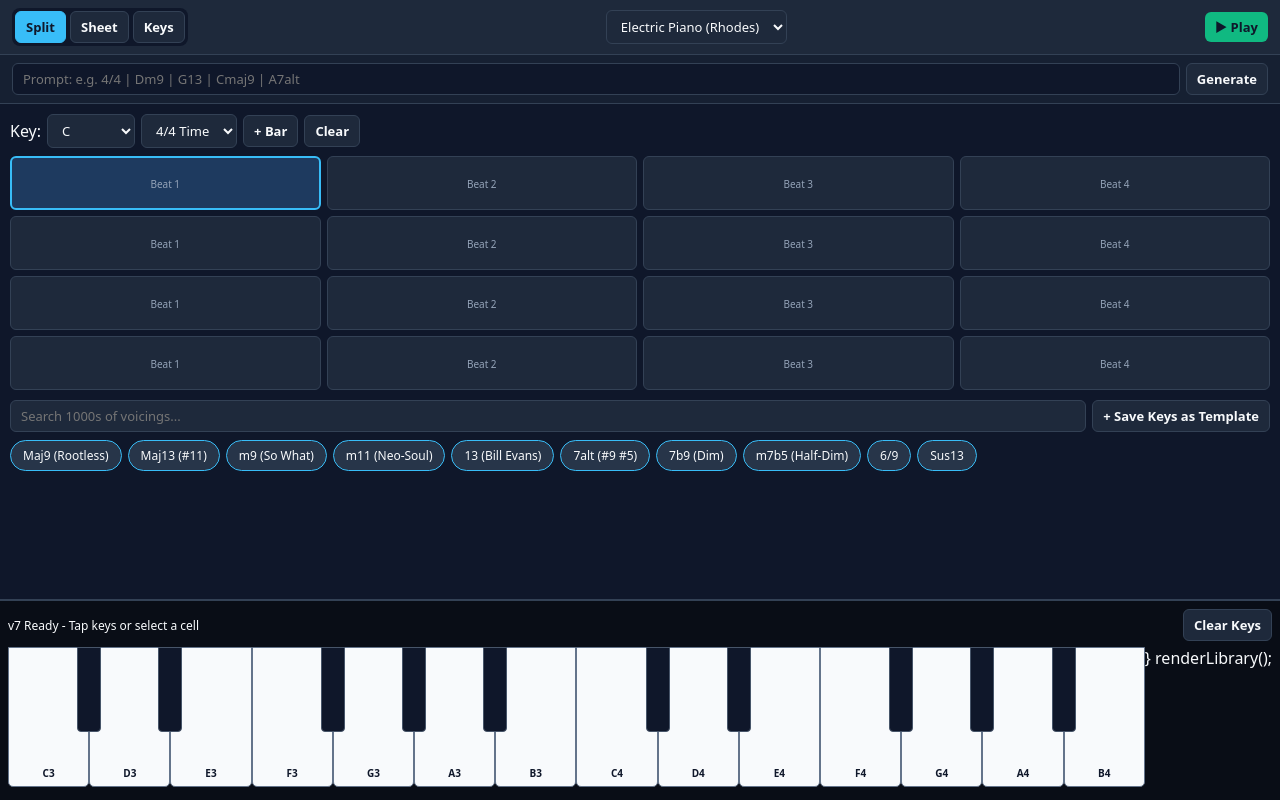
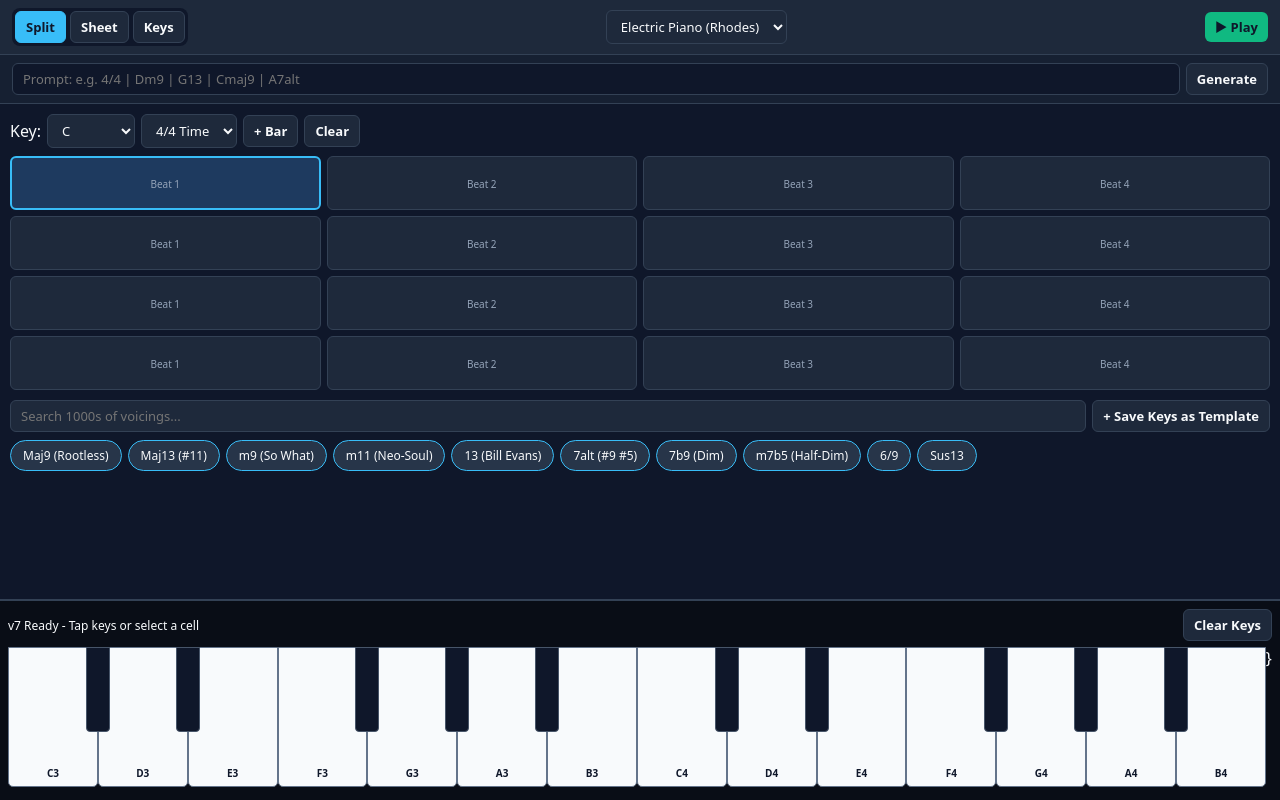
Before and after one commit to lixofel/jazz, a plain HTML site: page index.html in a window 1280 px wide. Drawn offline with Linux system fonts and the light colour scheme.

```diff
--- a/index.html
+++ b/index.html
@@ -152,4 +152,3 @@
         <div class="key black-key" data-midi="70" onclick="togglePianoKey(70)"></div>
         <div class="key white-key" data-midi="71" onclick="togglePianoKey(71)">B4</div>
 }
-renderLibrary();
```
